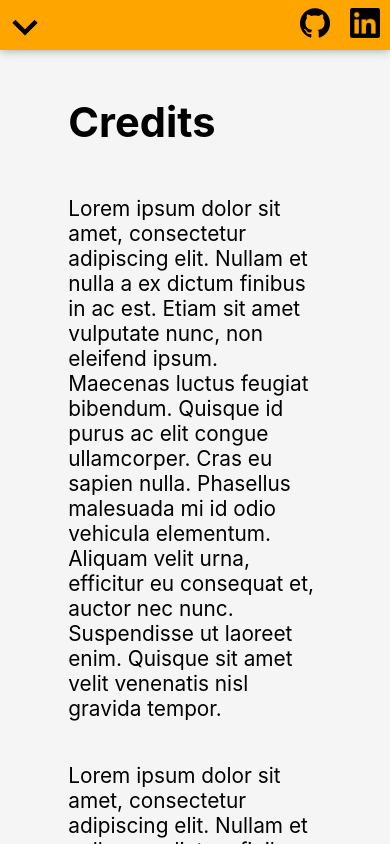
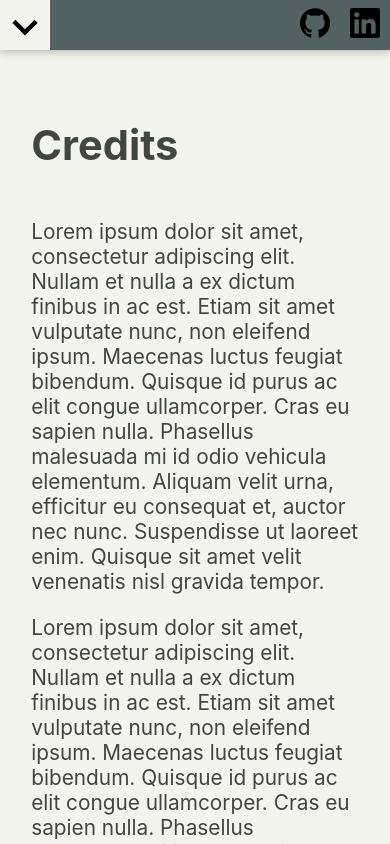
Before and after one commit to SeijiDominic/resume-website, a React (Create React App) app: page /credits in a window 390 px wide. Built offline with nearby package versions, Linux system fonts and the light colour scheme.

Commit message:
toned down color theme and fixed misconfigured animations

```diff
--- a/src/App.js
+++ b/src/App.js
@@ -46,29 +46,22 @@ function App() {
         </Navbar>
       </div>
 
-      <Routez className='right' />
-        {/* <Routes>
-          <Route path='/' element={<Welcome animatableHTML={
-            <>
-              <div>Welcome</div>
-            </>
-          }/>}/>
-          <Route path='/about-me' element={<AboutMe />}/>
-          <Route path='/projects' element={<Projects />}/>
-          <Route path='/credits' element={<Credits />}/>
-        </Routes> */}
+      <AnimatedRoutes className='right' />
+
+      {/* <AnimatedRoutes className='right' /> */}
+
     </Router>
   );
 }
 
-function Routez(props) {
+function AnimatedRoutes(props) {
   let location = useLocation()
   return (
     <TransitionGroup className={props.className}>
       <CSSTransition
         key={location.pathname}
         classNames="fade"
-        timeout={0}
+        timeout={300}
       >
         <Routes location={location}>
           <Route path='/' element={<Welcome animatableHTML={
--- a/src/Content.js
+++ b/src/Content.js
@@ -2,7 +2,7 @@ import React from 'react';
 
 function Content(props) {
     return (
-        <>
+        <div className='default-content'>
             <header>
                 <h1>{props.title}</h1>
             </header>
@@ -14,7 +14,7 @@ function Content(props) {
             <footer>
                 {props.footer}
             </footer>
-        </>
+        </div>
     );
 }
 
--- /dev/null
+++ b/src/css/_Content.scss
@@ -0,0 +1,27 @@
+@import 'mixins';
+
+.default-content {
+    @include flex-justify-align(column, center, center);
+    header, main, footer {
+        width: 60vw;
+    }
+
+    header {
+        margin: 5vh 0 0 0;
+    }
+}
+
+@media screen and (max-width: 804px) {
+    .default-content {
+        @include flex-justify-align(column, flex-start, flex-start);
+        header, main, footer {
+            flex-grow: 1;
+            width: auto;
+            padding: 0 8vw;
+        }
+
+        header {
+            margin: 5vh 0 0 0;
+        }
+    }
+}
--- a/src/css/_defaults.scss
+++ b/src/css/_defaults.scss
@@ -25,6 +25,7 @@ body {
 
     ::selection {
         background-color: $col_accent;
+        color: $font_light;
     }
   // overflow: scroll;
 
@@ -40,29 +41,26 @@ body {
     & > .right{
         @include flex(column);
         flex-grow: 1;
-        overflow-y: hidden;
+        overflow-y: auto;
         height: 100vh;
 
-        main, header, footer {
-            width: 55vw;
-            margin: auto;
-        }
+        // main, header, footer {
+        //     width: 55vw;
+        //     margin: auto;
+        // }
 
-        main {
-            @include flex(column);
-            flex-grow: 1;
-            overflow: auto;
-        }
+        // main {
+        //     @include flex(column);
+        //     flex-grow: 1;
+        //     overflow: auto;
+        // }
 
-        header {
-            margin-top: 5%;
-        }
+        // header {
+        //     margin-top: 5%;
+        // }
 
     }
 
-    .right > main {
-        flex-shrink: 0;
-    }
 
 
 }
@@ -86,11 +84,11 @@ button {
     #root {
         @include flex(column);
 
-        .right {
-            header, main, footer {
-                width: 65vw;
-            }
-        }
+        // .right {
+        //     header, main, footer {
+        //         width: 65vw;
+        //     }
+        // }
     }
 
 }
--- a/src/css/_vars.scss
+++ b/src/css/_vars.scss
@@ -1,10 +1,15 @@
-$col_dark: #121212;
-$col_light: #F5F5F5;
-$col_accent: orange;
-$darker_accent: orange;
+$col_dark: #000000;
+$col_light: #F3F4ED;
+$col_accent: #536162;
+$darker_accent: #F3F4ED;
 
+// $font_light: black;
+// $font_dark: white;
+
+// $col_dark: #121212;
+// $col_light: #F5F5F5;
 $font_light: white;
-$font_dark: black;
+$font_dark: #424642;
 
 @mixin flex($direction) {
     display: flex;
--- a/src/css/index.css
+++ b/src/css/index.css
@@ -15,16 +15,18 @@ body {
   -moz-osx-font-smoothing: grayscale;
   height: inherit;
   width: inherit;
-  background: #F5F5F5;
-  color: black;
+  background: #F3F4ED;
+  color: #424642;
 }
 
 body ::-moz-selection {
-  background-color: orange;
+  background-color: #536162;
+  color: white;
 }
 
 body ::selection {
-  background-color: orange;
+  background-color: #536162;
+  color: white;
 }
 
 #root {
@@ -52,36 +54,8 @@ body ::selection {
   -webkit-box-flex: 1;
       -ms-flex-positive: 1;
           flex-grow: 1;
-  overflow-y: hidden;
+  overflow-y: auto;
   height: 100vh;
-}
-
-#root > .right main, #root > .right header, #root > .right footer {
-  width: 55vw;
-  margin: auto;
-}
-
-#root > .right main {
-  display: -webkit-box;
-  display: -ms-flexbox;
-  display: flex;
-  -webkit-box-orient: vertical;
-  -webkit-box-direction: normal;
-      -ms-flex-direction: column;
-          flex-direction: column;
-  -webkit-box-flex: 1;
-      -ms-flex-positive: 1;
-          flex-grow: 1;
-  overflow: auto;
-}
-
-#root > .right header {
-  margin-top: 5%;
-}
-
-#root .right > main {
-  -ms-flex-negative: 0;
-      flex-shrink: 0;
 }
 
 code {
@@ -104,9 +78,6 @@ button {
     -webkit-box-direction: normal;
         -ms-flex-direction: column;
             flex-direction: column;
-  }
-  #root .right header, #root .right main, #root .right footer {
-    width: 65vw;
   }
 }
 
@@ -369,7 +340,7 @@ button {
   -webkit-box-pack: inherit;
       -ms-flex-pack: inherit;
           justify-content: inherit;
-  color: #F5F5F5;
+  color: #F3F4ED;
 }
 
 .nav-buttons .nav-button {
@@ -385,7 +356,7 @@ button {
   z-index: 0;
   width: 100%;
   height: 100%;
-  background: orange;
+  background: #536162;
   margin-left: 20vw;
   border-radius: 70%;
   -webkit-transition: margin-left 0.15s ease-in-out, border-radius 0.15s ease-in-out, margin-top 0.15s ease-in-out;
@@ -411,7 +382,7 @@ button {
 }
 
 .nav-buttons .nav-button:hover {
-  color: #121212;
+  color: #000000;
   font-size: 1.3em;
 }
 
@@ -450,7 +421,7 @@ button {
 }
 
 .smart-icon:hover {
-  background: orange;
+  background: #F3F4ED;
 }
 
 .navbar {
@@ -464,7 +435,7 @@ button {
   -webkit-box-pack: start;
       -ms-flex-pack: start;
           justify-content: flex-start;
-  background: #121212;
+  background: #000000;
   -ms-flex-wrap: nowrap;
       flex-wrap: nowrap;
   width: -webkit-fit-content;
@@ -493,7 +464,7 @@ button {
           justify-content: center;
   -webkit-transition: margin-left 0.5s ease-in-out, margin-top 0.5s ease-in-out;
   transition: margin-left 0.5s ease-in-out, margin-top 0.5s ease-in-out;
-  background: #121212;
+  background: #000000;
   width: 20vw;
   margin-left: -20vw;
 }
@@ -510,7 +481,7 @@ button {
       -ms-flex-pack: center;
           justify-content: center;
   width: 50px;
-  background: orange;
+  background: #536162;
   overflow: hidden;
 }
 
@@ -601,7 +572,7 @@ button {
     z-index: 0;
     width: 100%;
     height: 100%;
-    background: orange;
+    background: #536162;
     margin-left: 0vh;
     margin-top: -20vh;
     border-radius: 0px;
@@ -623,7 +594,7 @@ button {
     transition: color 0.4s ease;
   }
   #navbar .contents .nav-buttons .nav-button:hover {
-    color: #121212;
+    color: #000000;
     font-size: 1.3em;
   }
   #navbar .contents .nav-buttons .nav-button:hover .ani-bg {
@@ -735,4 +706,56 @@ button {
     opacity: 0.1;
   }
 }
+
+.default-content {
+  display: -webkit-box;
+  display: -ms-flexbox;
+  display: flex;
+  -webkit-box-orient: vertical;
+  -webkit-box-direction: normal;
+      -ms-flex-direction: column;
+          flex-direction: column;
+  -webkit-box-pack: center;
+      -ms-flex-pack: center;
+          justify-content: center;
+  -webkit-box-align: center;
+      -ms-flex-align: center;
+          align-items: center;
+}
+
+.default-content header, .default-content main, .default-content footer {
+  width: 60vw;
+}
+
+.default-content header {
+  margin: 5vh 0 0 0;
+}
+
+@media screen and (max-width: 804px) {
+  .default-content {
+    display: -webkit-box;
+    display: -ms-flexbox;
+    display: flex;
+    -webkit-box-orient: vertical;
+    -webkit-box-direction: normal;
+        -ms-flex-direction: column;
+            flex-direction: column;
+    -webkit-box-pack: start;
+        -ms-flex-pack: start;
+            justify-content: flex-start;
+    -webkit-box-align: start;
+        -ms-flex-align: start;
+            align-items: flex-start;
+  }
+  .default-content header, .default-content main, .default-content footer {
+    -webkit-box-flex: 1;
+        -ms-flex-positive: 1;
+            flex-grow: 1;
+    width: auto;
+    padding: 0 8vw;
+  }
+  .default-content header {
+    margin: 5vh 0 0 0;
+  }
+}
 /*# sourceMappingURL=index.css.map */
--- a/src/css/index.scss
+++ b/src/css/index.scss
@@ -2,3 +2,4 @@
 @import 'Welcome';
 @import 'Navbar';
 @import 'TapNavigator';
+@import 'Content';
```
Also changed, not shown: 1 other file (tests, documents, lock files or other folders).
